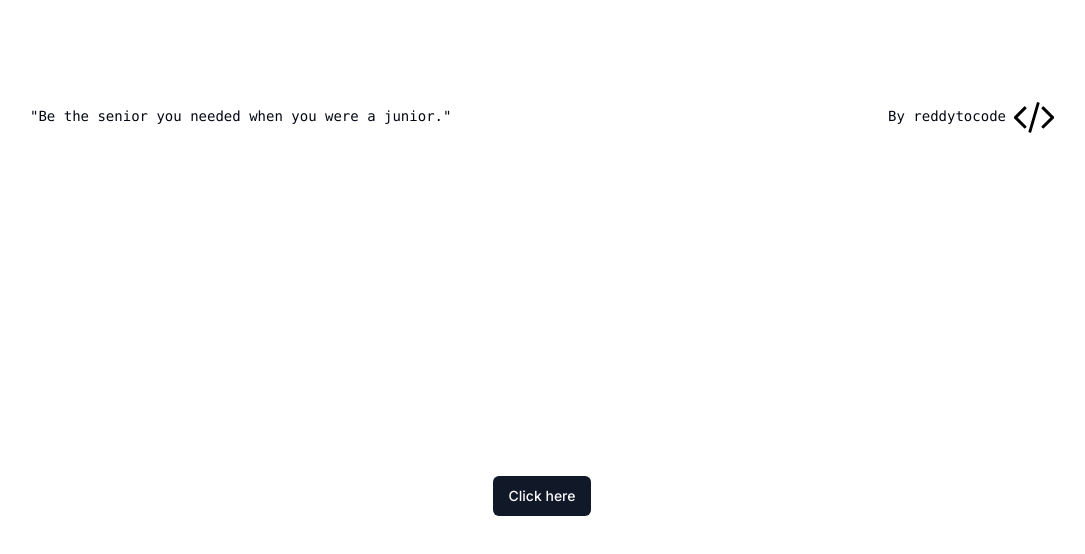
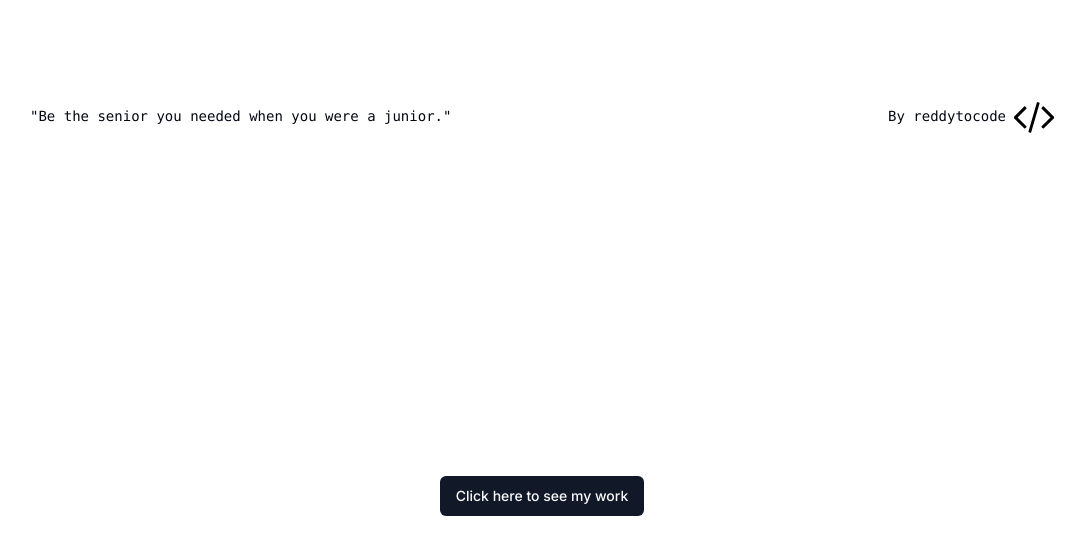
Before and after one commit to reddytocode/portfolio, a Next.js app: page / in a window 1280 px wide. Shown: the top 554 px of the page, without its empty margins (98-1183 px from the left). Built offline with nearby package versions, Linux system fonts and the light colour scheme.

Commit message:
Update message

```diff
--- a/src/app/page.tsx
+++ b/src/app/page.tsx
@@ -14,7 +14,7 @@ export default function Home() {
 
         <div className="fixed bottom-0 left-0 flex h-48 w-full items-end justify-center bg-gradient-to-t from-white via-white dark:from-black dark:via-black lg:static lg:h-auto lg:w-auto lg:bg-none">
           <a
-            className="pointer-events-none flex place-items-center gap-2 p-8 lg:pointer-events-auto lg:p-0"
+            className="flex place-items-center gap-2 p-8 lg:pointer-events-auto lg:p-0"
             href={linkedin}
             target="_blank"
             rel="noopener noreferrer"
@@ -32,7 +32,7 @@ export default function Home() {
         </div>
       </div>
 
-      <div className="fixed flex items-center justify-center w-full h-full">
+      <div className="fixed flex flex-col items-center justify-center w-full h-full">
         {!showVideo && (
           <Button
             color="primary"
@@ -40,22 +40,20 @@ export default function Home() {
               setShowVideo(!showVideo);
             }}
           >
-            Click here
+            Click here to see my work
           </Button>
         )}
         {showVideo && (
-          <div className="flex flex-col">
-            <div className="font-mono text-sm lg:flex">
-              {`You came here too early, I'm still working on this`}
+          <div>
+            <div className="font-mono text-sm lg:flex mb-2">
+              {`Oh sorry, You came here too early, I'm still working on this. 👷🏽‍♂️`}
             </div>
             <iframe
               width="560"
               height="315"
-              src="https://www.youtube.com/embed/dQw4w9WgXcQ?si=ge49b_T4Th4NovFh?autoplay=1"
+              src="https://www.youtube.com/embed/dQw4w9WgXcQ?si=ge49b_T4Th4NovFh&autoplay=1"
               title="YouTube video player"
-              frameborder="0"
               allow="autoplay"
-              allowfullscreen
             ></iframe>
           </div>
         )}
```
